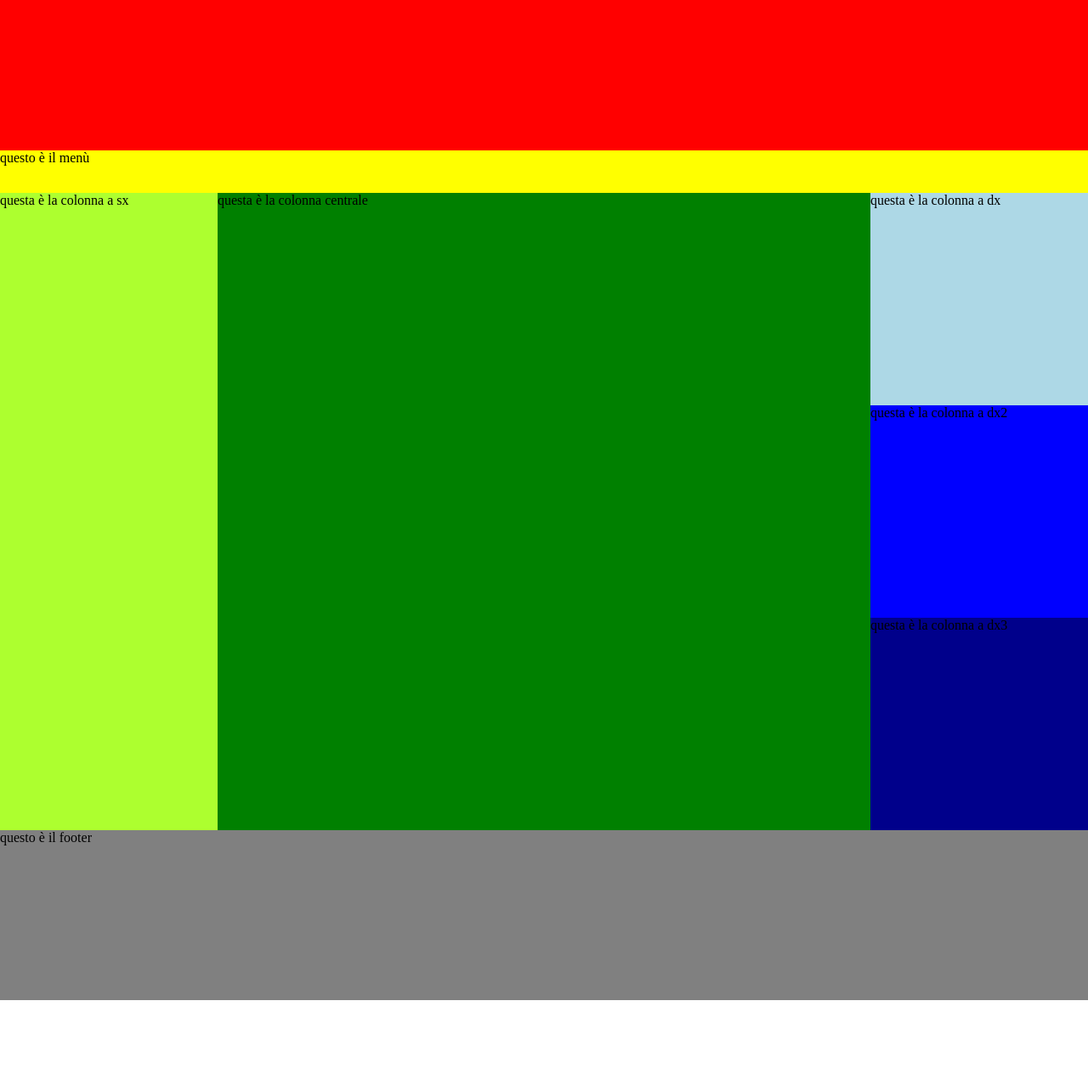
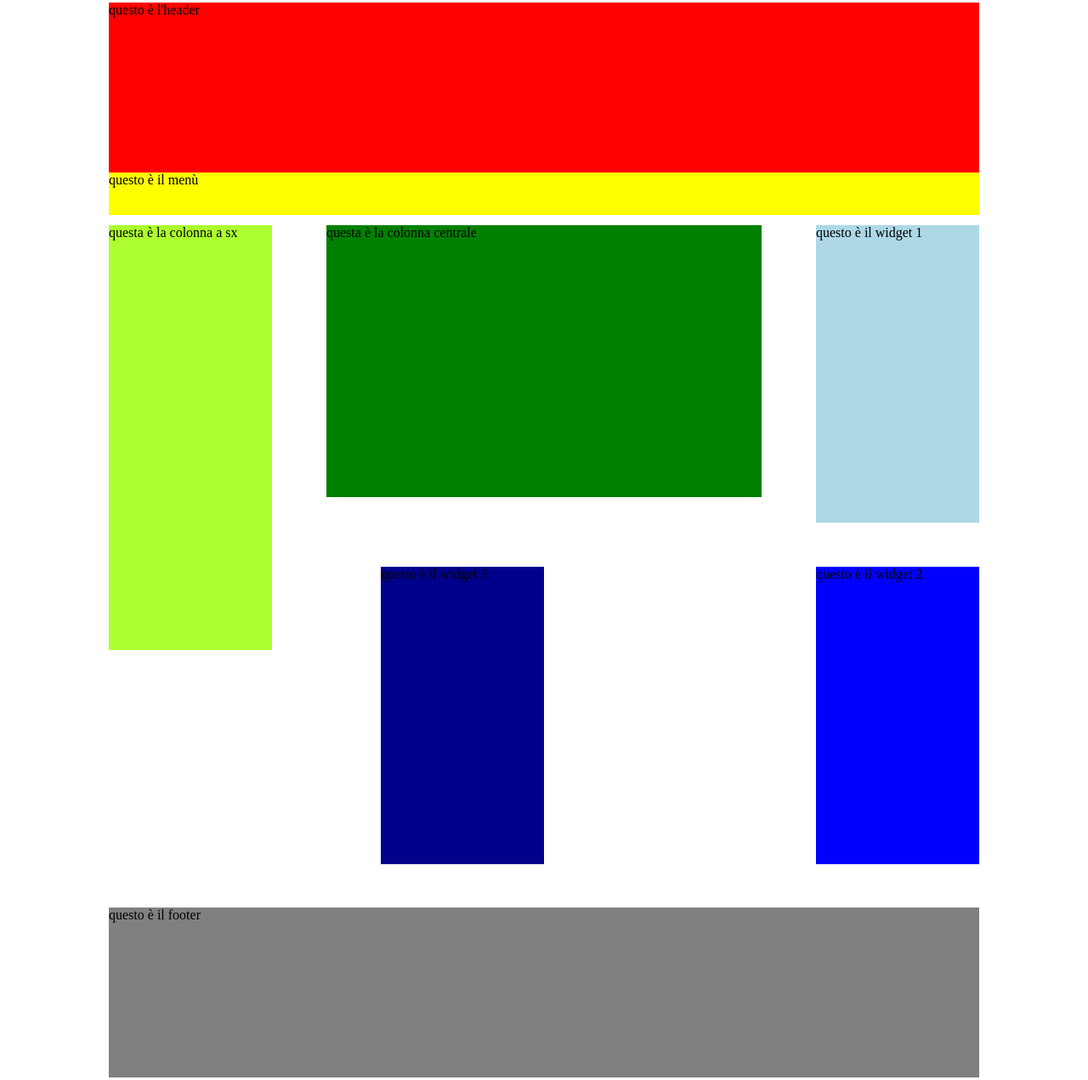
Before and after one commit to Walter-Satriano/htmlcss-struttura-wp, a plain HTML site: page index.html in a window 1280 px wide. Shown: the part 23-1294 px from the top of the page at 85% size. Before the commit the page ends 1200 px from the top, so only its background shows below. Drawn offline with Linux system fonts and the light colour scheme.

Commit message:
problema che al momento non riesco a risolvere - ultimo elemento del blocco a dx non si dispone correttamente sotto gli altri

```diff
--- a/index.html
+++ b/index.html
@@ -27,19 +27,19 @@
         </div>
 
         <div class="colonnacenter">
-            questa è la colonna centrale
+          questa è la colonna centrale
         </div>
 
-        <div class="colonnadx">
-            questa è la colonna a dx
+        <div class="widgetdx1">
+          questo è il widget 1
         </div>
 
-        <div class="colonnadx2">
-            questa è la colonna a dx2
+        <div class="widgetdx2">
+          questo è il widget 2
         </div>
 
-        <div class="colonnadx3">
-            questa è la colonna a dx3
+        <div class="widgetdx3">
+          questo è il widget 3
         </div>
 
       </section>
--- a/master.css
+++ b/master.css
@@ -7,11 +7,17 @@
 header{
   background-color: red;
   height: 200px;
+  margin-top: 2%;
+  margin-left: 10%;
+  margin-right: 10%;
 }
 
 aside{
   background-color: yellow;
   height: 50px;
+  margin-bottom: 1%;
+  margin-left: 10%;
+  margin-right: 10%;
 }
 
 .clearfix::after{
@@ -21,41 +27,67 @@ aside{
 }
 
 .colonnasx{
+  display: inline-block;
+  position: relative;
   background-color: greenyellow;
-  height: 750px;
-  width: 20%;
+  height: 500px;
+  width: 15%;
+  float: left;
+  margin-left: 10%;
+  margin-right: 5%;
+}
+
+.colonnacenter{
+  display: inline-block;
+  position: relative;
+  background-color: green;
+  height: 320px;
+  width: 40%;
   float: left;
 }
 
-.colonnacenter{
-  background-color: green;
-  height: 750px;
-  width: 60%;
+.widgetdx1{
+  display: inline-block;
+  position: relative;
+  background-color: lightblue;
+  height: 350px;
+  width: 15%;
   float: left;
+  margin-left: 5%;
+  margin-right: 10%;
+  margin-bottom: 4%;
 }
 
-.colonnadx{
-  background-color: lightblue;
-  height: 250px;
-  width: 20%;
-  float: left;
+.widgetdx2{
+  display: inline-block;
+  position: relative;
+  background-color: blue;
+  height: 350px;
+  width: 15%;
+  float: right;
+  margin-left: 5%;
+  margin-right: 10%;
+  margin-bottom: 4%;
 }
 
-.colonnadx2{
-  background-color: blue;
-  height: 250px;
-  width: 20%;
-  float: right;
-}
-
-.colonnadx3{
+/*quest'ultimo elemento non si dispone a dx sotto gli altri due,
+ovvero widget1 e widget2*/
+.widgetdx3{
+  display: inline-block;
+  position: relative;
   background-color: darkblue;
-  height: 250px;
-  width: 20%;
-  float: right;
+  height: 350px;
+  width: 15%;
+  float: left;
+  margin-left: 5%;
+  margin-right: 10%;
+  margin-bottom: 4%;
 }
 
 footer{
   background-color: gray;
   height: 200px;
+  margin-left: 10%;
+  margin-right: 10%;
+  margin-bottom: 4%;
 }
```
